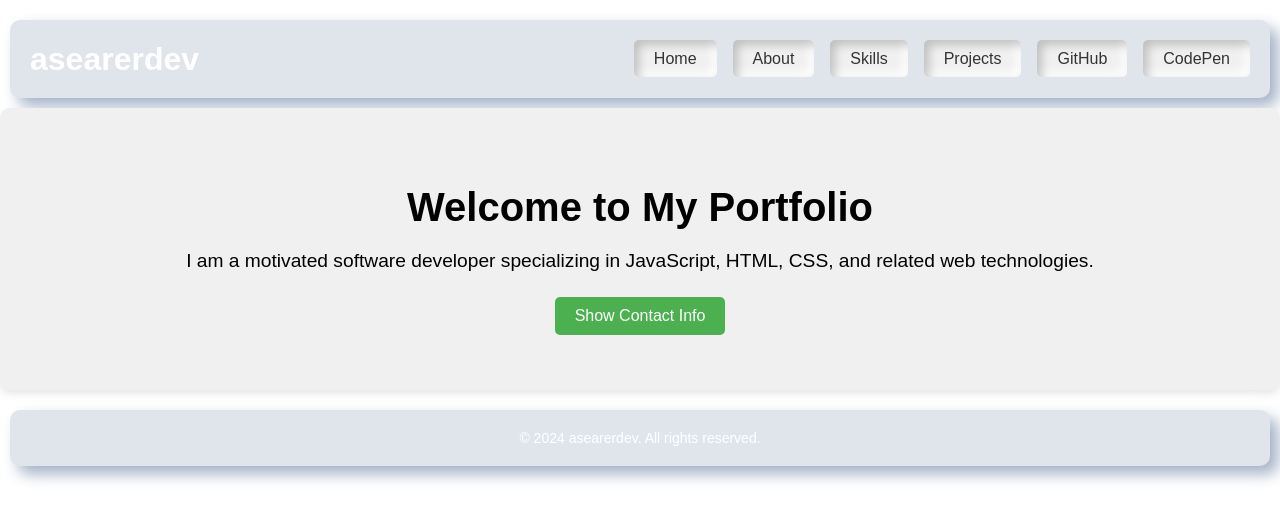
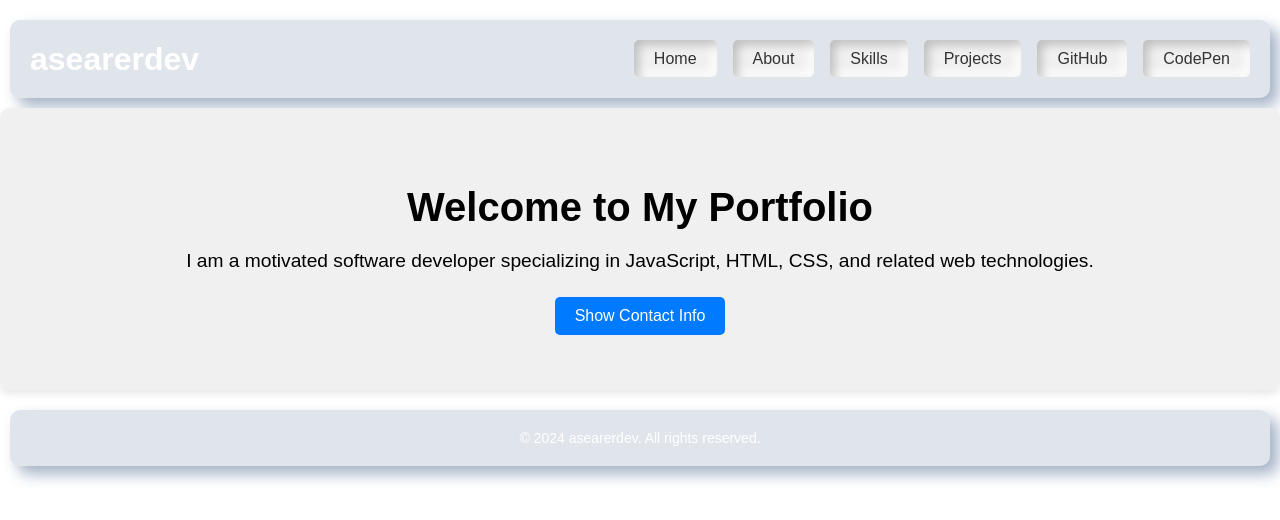
Before and after one commit to asearer/portfolio, a React (Create React App) app: page / in a window 1280 px wide. Shown: the top 520 px of the page. Built offline with nearby package versions, Linux system fonts and the light colour scheme.

Commit message:
On branch main  Your branch is up to date with 'origin/main'.  Changes to be committed: 	modified:   src/components/HeroSection.css

```diff
--- a/src/components/HeroSection.css
+++ b/src/components/HeroSection.css
@@ -19,7 +19,7 @@
 }
 
 .contact-button {
-  background-color: #4CAF50;
+  background-color: #007bff;
   border: none;
   color: white;
   padding: 10px 20px;
@@ -35,8 +35,9 @@
 }
 
 .contact-button:hover {
-  background-color: #45a049;
+  background-color: #0056b3; /* Slightly darker shade of blue */
 }
+
 
 .contact-info {
   margin-top: 20px;
```
